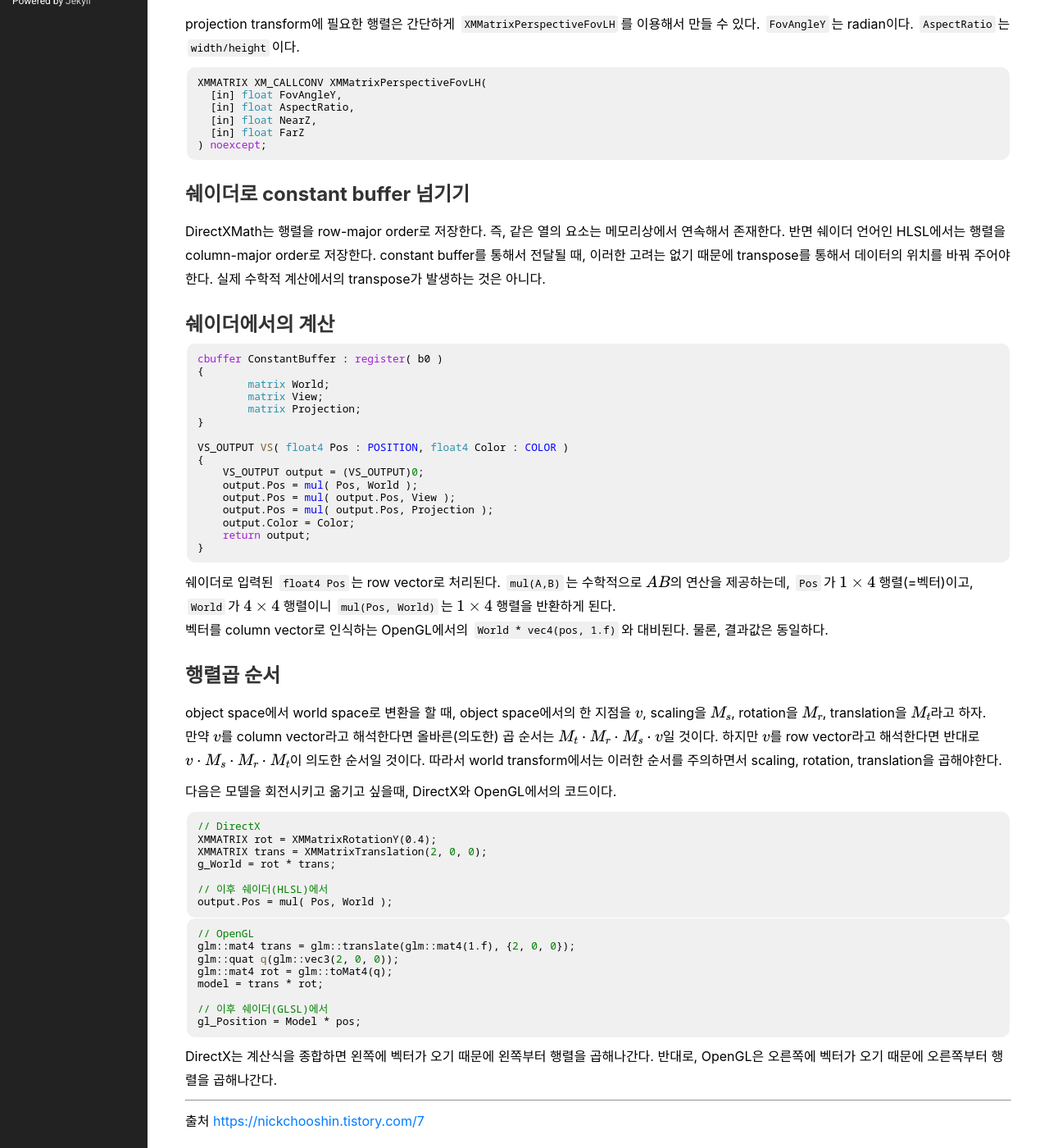
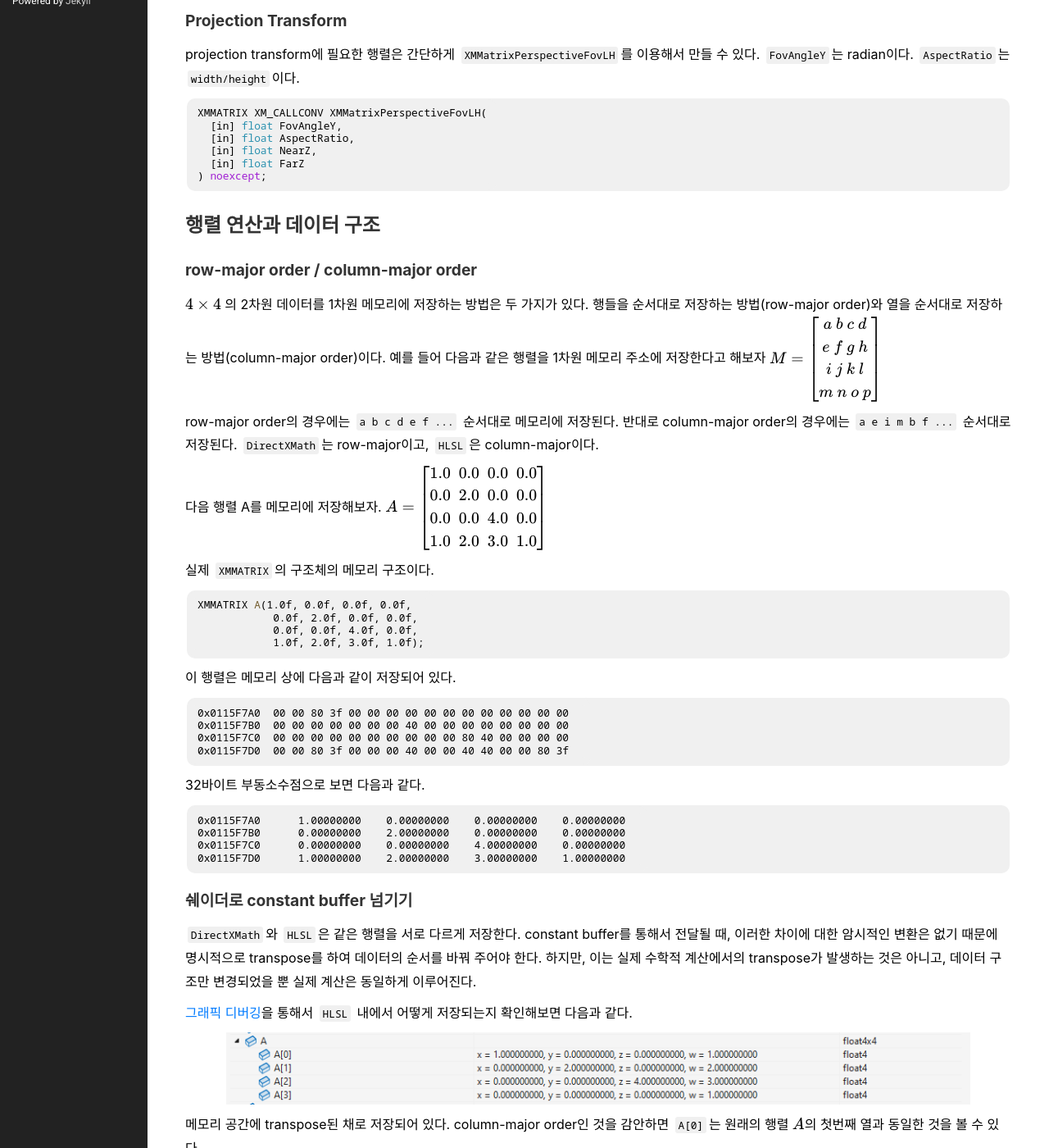
Before and after one commit to jiwon1304/jiwon1304.github.io, a Jekyll site: the page built from _posts/2025-02-06-3d-transformation.markdown, in a window 1280 px wide and 1400 px high, scrolled down 607 px. Shown: the whole window at 82% size. Built offline with Jekyll 4.4.1, drawn with Linux system fonts in a browser that asks for light colours; some web fonts are replaced; formulas are drawn with MathJax 3; some of the changed text lies outside the part shown.

Commit message:
작성 중

````diff
--- a/_posts/2025-02-06-3d-transformation.markdown
+++ b/_posts/2025-02-06-3d-transformation.markdown
@@ -17,7 +18,7 @@ XMVECTOR Up = XMVectorSet( 0.0f, 1.0f, 0.0f, 0.0f );
 g_View = XMMatrixLookAtLH( Eye, At, Up );
 ```
 
-# Projection Transform
+## Projection Transform
 projection transform에 필요한 행렬은 간단하게 `XMMatrixPerspectiveFovLH`를 이용해서 만들 수 있다. `FovAngleY`는 radian이다. `AspectRatio`는 `width/height`이다.
 ```cpp
 XMMATRIX XM_CALLCONV XMMatrixPerspectiveFovLH(
@@ -28,10 +29,83 @@ XMMATRIX XM_CALLCONV XMMatrixPerspectiveFovLH(
 ) noexcept;
 ```
 
-# 쉐이더로 constant buffer 넘기기
-DirectXMath는 행렬을 row-major order로 저장한다. 즉, 같은 열의 요소는 메모리상에서 연속해서 존재한다. 반면 쉐이더 언어인 HLSL에서는 행렬을 column-major order로 저장한다. constant buffer를 통해서 전달될 때, 이러한 고려는 없기 때문에 transpose를 통해서 데이터의 위치를 바꿔 주어야 한다. 실제 수학적 계산에서의 transpose가 발생하는 것은 아니다.
+# 행렬 연산과 데이터 구조
+## row-major order / column-major order
+$4\times 4$ 의 2차원 데이터를 1차원 메모리에 저장하는 방법은 두 가지가 있다. 행들을 순서대로 저장하는 방법(row-major order)와 열을 순서대로 저장하는 방법(column-major order)이다. 예를 들어 다음과 같은 행렬을 1차원 메모리 주소에 저장한다고 해보자
+$$
+M = \begin{bmatrix}
+a\ b\ c\ d\\
+e\ f\ g\ h\\
+i\ j\ k\ l\\
+m\ n\ o\ p
+\end{bmatrix}
+\\
+$$
 
-# 쉐이더에서의 계산
+row-major order의 경우에는 `a b c d e f ...` 순서대로 메모리에 저장된다. 반대로 column-major order의 경우에는 `a e i m b f ...` 순서대로 저장된다. `DirectXMath`는 row-major이고, `HLSL`은 column-major이다.
+
+다음 행렬 A를 메모리에 저장해보자.
+$$
+A = \begin{bmatrix}
+1.0\ \ 0.0\ \ 0.0\ \ 0.0\\
+0.0\ \ 2.0\ \ 0.0\ \ 0.0\\
+0.0\ \ 0.0\ \ 4.0\ \ 0.0\\
+1.0\ \ 2.0\ \ 3.0\ \ 1.0
+\end{bmatrix}
+\\
+$$
+
+실제 `XMMATRIX`의 구조체의 메모리 구조이다.
+```cpp
+XMMATRIX A(1.0f, 0.0f, 0.0f, 0.0f,
+            0.0f, 2.0f, 0.0f, 0.0f,
+            0.0f, 0.0f, 4.0f, 0.0f,
+            1.0f, 2.0f, 3.0f, 1.0f);
+```
+이 행렬은 메모리 상에 다음과 같이 저장되어 있다.
+```
+0x0115F7A0  00 00 80 3f 00 00 00 00 00 00 00 00 00 00 00 00
+0x0115F7B0  00 00 00 00 00 00 00 40 00 00 00 00 00 00 00 00
+0x0115F7C0  00 00 00 00 00 00 00 00 00 00 80 40 00 00 00 00
+0x0115F7D0  00 00 80 3f 00 00 00 40 00 00 40 40 00 00 80 3f
+```
+32바이트 부동소수점으로 보면 다음과 같다.
+```
+0x0115F7A0      1.00000000    0.00000000    0.00000000    0.00000000
+0x0115F7B0      0.00000000    2.00000000    0.00000000    0.00000000
+0x0115F7C0      0.00000000    0.00000000    4.00000000    0.00000000
+0x0115F7D0      1.00000000    2.00000000    3.00000000    1.00000000
+```
+
+## 쉐이더로 constant buffer 넘기기
+`DirectXMath`와 `HLSL`은 같은 행렬을 서로 다르게 저장한다. constant buffer를 통해서 전달될 때, 이러한 차이에 대한 암시적인 변환은 없기 때문에 명시적으로 transpose를 하여 데이터의 순서를 바꿔 주어야 한다. 하지만, 이는 실제 수학적 계산에서의 transpose가 발생하는 것은 아니고, 데이터 구조만 변경되었을 뿐 실제 계산은 동일하게 이루어진다.
+
+[그래픽 디버깅](https://develop-dream.tistory.com/149)을 통해서 `HLSL` 내에서 어떻게 저장되는지 확인해보면 다음과 같다.
+<p align="center">
+  <img src="/assets/img32.png" align="center" width="90%">
+</p>
+
+메모리 공간에 transpose된 채로 저장되어 있다. column-major order인 것을 감안하면 `A[0]`는 원래의 행렬 $A$의 첫번째 열과 동일한 것을 볼 수 있다.
+
+## post-multiplied / pre-multiplied
+`XMMATRIX` [문서](https://learn.microsoft.com/en-us/windows/win32/api/directxmath/ns-directxmath-xmmatrix)를 살펴보면 *pre-multiplication*이라는 말이 나온다. pre-multiplication은 벡터($\mathbf{v}$)와 행렬($M$)을 곱할 때 벡터가 왼쪽에 나온다는($\mathbf{v}\cdot M$) 것이다. 그리고 이 계산이 성립하려면 벡터($\mathbf{v}$)는 행 벡터여야 한다. 반대로 post-multiplication은 벡터를 열 벡터로 보고 행렬과의 곱은 반대 순서($M \cdot \mathbf{v}$)로 이루어진다.
+`DirectXMath`와 `HLSL`에서 벡터는 행벡터이다. row-major order든 column-major order든 수학적 계산을 할 때에는 신경쓰지 않아도 된다는 것이다.
+행벡터 $\mathbf{v}$와 행렬 $M$ 사이의 곱셈은 다음과 같이 이루어진다.
+
+$$
+\mathbf v = \begin{bmatrix}1.0\ \ 2.0\ \ 3.0\ \ 4.0\end{bmatrix},\
+M = \begin{bmatrix}
+1.0\ \ 0.0\ \ 0.0\ \ 0.0\\
+0.0\ \ 2.0\ \ 0.0\ \ 0.0\\
+0.0\ \ 0.0\ \ 4.0\ \ 0.0\\
+1.0\ \ 2.0\ \ 3.0\ \ 1.0
+\end{bmatrix}
+\\
+\\
+\mathbf v \cdot M = \begin{bmatrix}5.0\ \ 12.0\ \ 24.0\ \ 4.0\end{bmatrix}
+$$
+
+## 쉐이더에서의 계산
 ```hlsl
 cbuffer ConstantBuffer : register( b0 )
 {
@@ -52,6 +126,22 @@ VS_OUTPUT VS( float4 Pos : POSITION, float4 Color : COLOR )
 ```
 쉐이더로 입력된 `float4 Pos`는 row vector로 처리된다. `mul(A,B)`는 수학적으로 $AB$의 연산을 제공하는데, `Pos`가 $1 \times 4$ 행렬(=벡터)이고, `World`가 $4 \times 4$ 행렬이니 `mul(Pos, World)`는 $1 \times 4$ 행렬을 반환하게 된다.
 벡터를 column vector로 인식하는 OpenGL에서의 `World * vec4(pos, 1.f)`와 대비된다. 물론, 결과값은 동일하다.
+
+DirectXMath를 이용한 행렬 $M$이 만약 HLSL로 넘어간다면 $M^T$의 상태로 넘어갈 것이다.
+$$
+v_{row} = \begin{bmatrix}x\ y\ z\ w\end{bmatrix}, v_{col} = \begin{bmatrix}x\\y\\z\\w\end{bmatrix}
+M = \begin{bmatrix}
+m_{11}\ m_{12}\ m_{13}\ m_{14}\ \\
+m_{21}\ m_{22}\ m_{23}\ m_{24}\ \\
+m_{31}\ m_{32}\ m_{33}\ m_{34}\ \\
+m_{41}\ m_{42}\ m_{43}\ m_{44}\ \\
+\end{bmatrix}
+\\
+\\
+v_{row} \cdot M = \begin{bmatrix}(xm_{11} + ym_{21} + zm_{31} + wm_{41})\ (xm_{12}+...)\ (...)\ (...)\end{bmatrix}
+\\
+M \cdot v_{col} = \begin{bmatrix}xm_{11} + ym_{12} + zm_{13} + wm_{14}\\xm_{21}+...\\...\\...\end{bmatrix}
+$$
 
 # 행렬곱 순서
 object space에서 world space로 변환을 할 때, object space에서의 한 지점을 $v$, scaling을 $M_s$, rotation을 $M_r$, translation을 $M_t$라고 하자.
@@ -82,4 +172,8 @@ DirectX는 계산식을 종합하면 왼쪽에 벡터가 오기 때문에 왼쪽
 
 ---
 출처
+<https://m.blog.naver.com/jungwan82/221473518603>
 <https://nickchooshin.tistory.com/7>
+<https://nsgg.tistory.com/353>
+<https://stackoverflow.com/questions/16578765/hlsl-mul-variables-clarification>
+<https://github.com/microsoft/DirectX-SDK-Samples/tree/main/C%2B%2B/Direct3D11/Tutorials/Tutorial04>
````
Also changed, not shown: other parts of _posts/2025-02-06-3d-transformation.markdown (+2 -1 lines).
